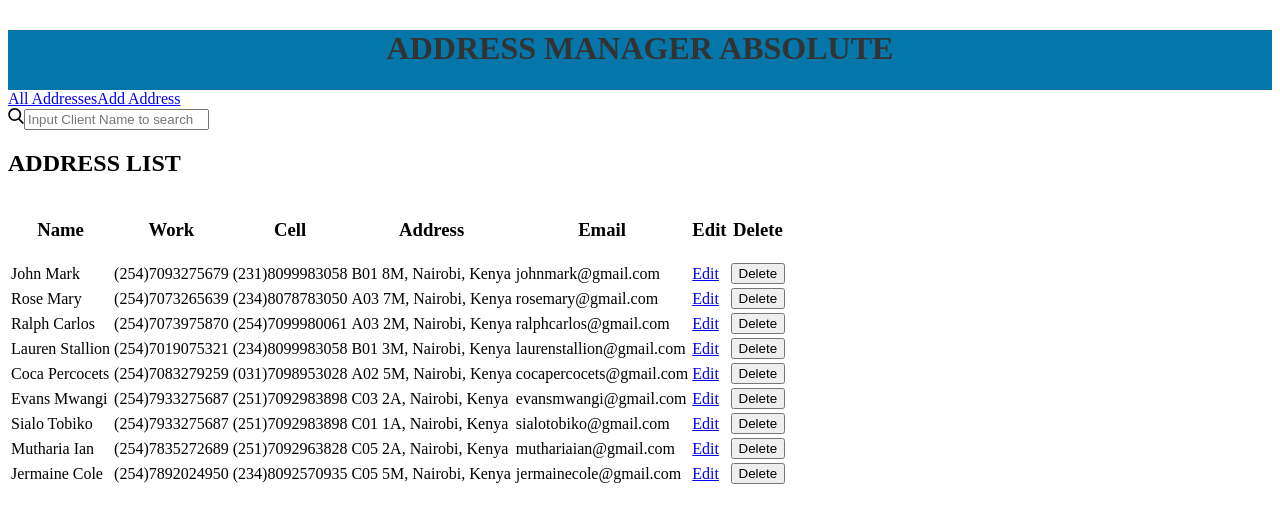
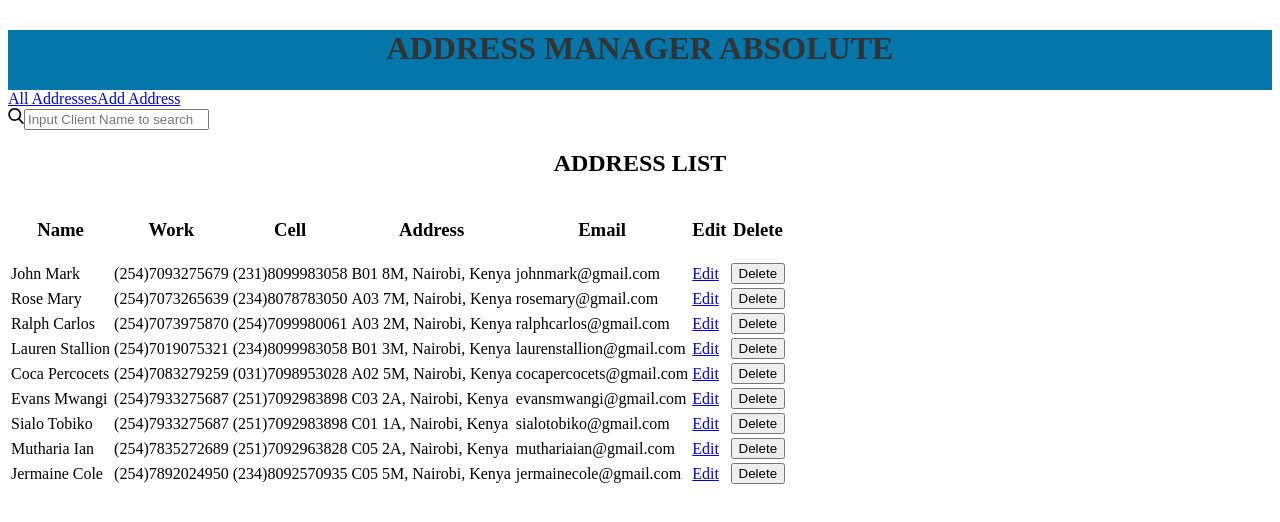
Before and after one commit to PascalOdudigbo/Address-Manager-App, a React (Create React App) app: page / in a window 1280 px wide. Shown: the top 522 px of the page. Built offline with nearby package versions, Linux system fonts and the light colour scheme; data requests are answered from the project's data file.

Commit message:
styled the h2 element

```diff
--- a/src/index.css
+++ b/src/index.css
@@ -3,7 +3,12 @@
   color:  #333;
   height: 60px;
 }
+
 h1{
   margin-top: 30px;
   text-align: center;
   }
+
+h2{
+text-align: center;
+}
```
